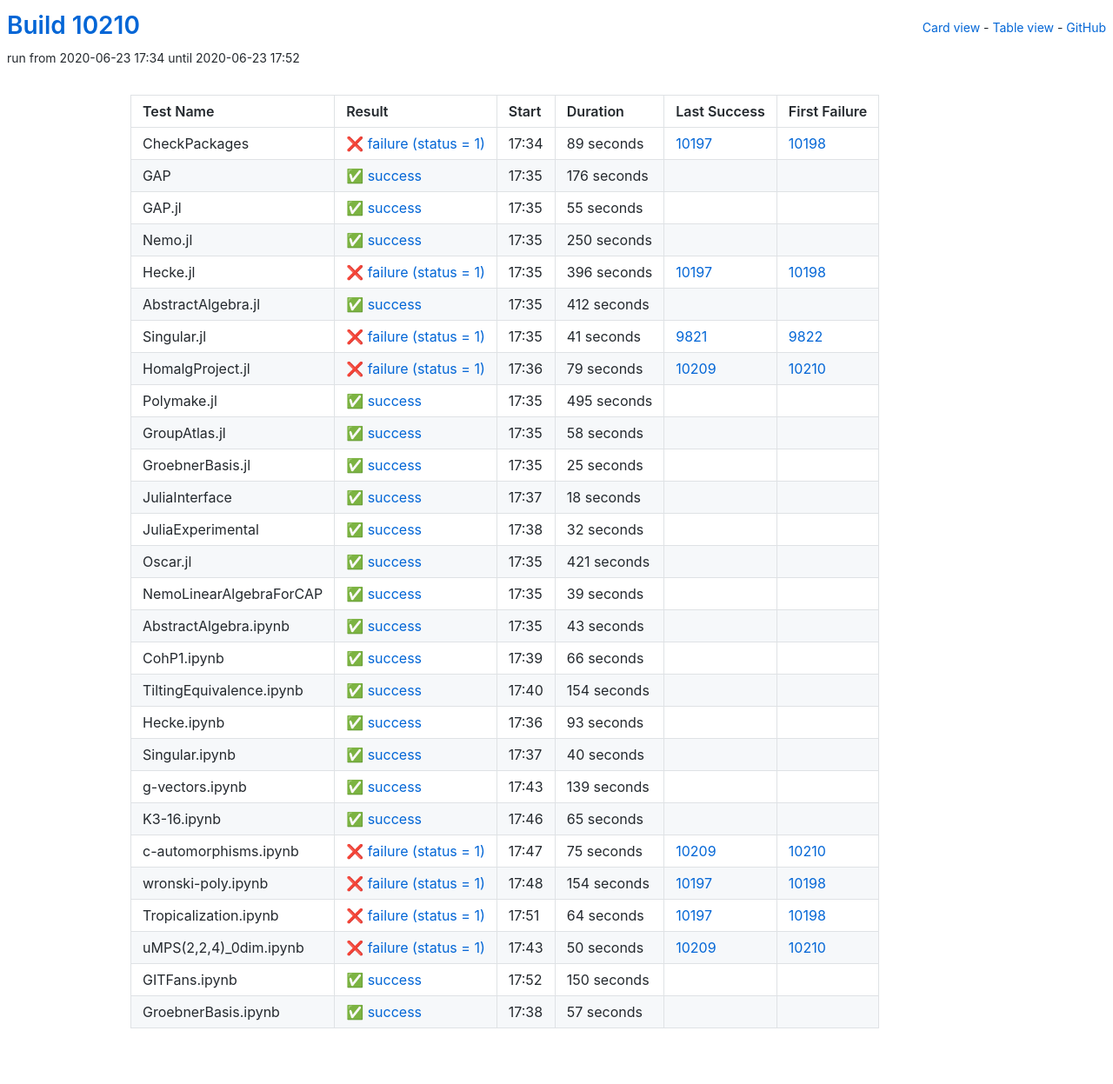
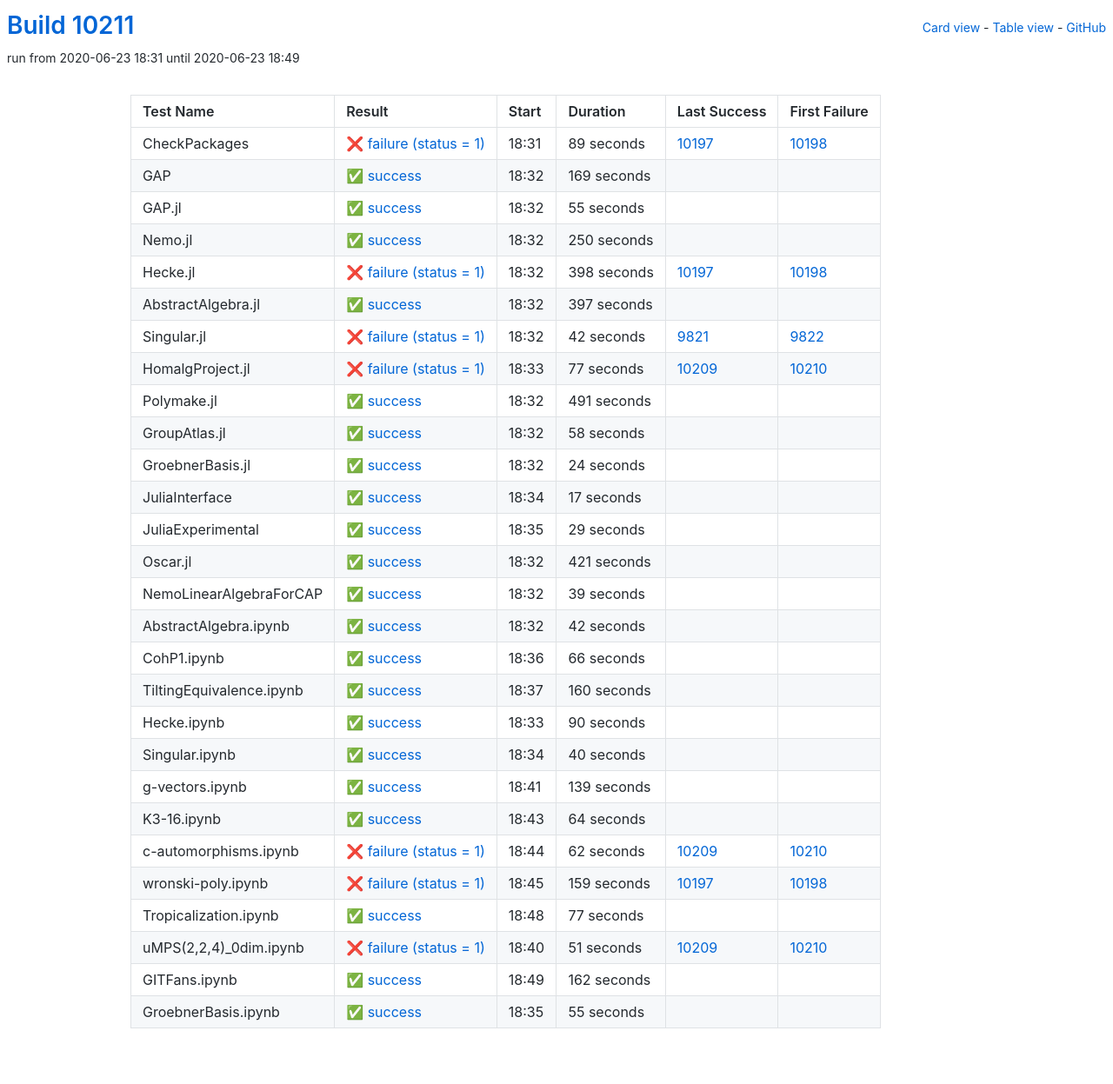
Before and after one commit to oscar-system/oscar-ci-status, a Jekyll site: the page built from table.html, in a window 1280 px wide. Shown: the whole page at 87% size. Built offline with Jekyll 4.4.1, drawn with Linux system fonts in a browser that asks for light colours.

Commit message:
Build #10211

```diff
--- a/_data/ci.yml
+++ b/_data/ci.yml
@@ -1,6 +1,6 @@
 ---
-build: 10210
-build_url: https://oscarci.mathematik.uni-kl.de/job/oscar/10210/
+build: 10211
+build_url: https://oscarci.mathematik.uni-kl.de/job/oscar/10211/
 job: oscar
 organization: oscar-system
 repo: oscar-ci-status
@@ -8,8 +8,8 @@
 tests:
 - name: CheckPackages
   id: checkpackages
-  log: https://oscarci.mathematik.uni-kl.de/job/oscar/10210/artifact/logs/build-10210/CheckPackages.log
-  start: 2020-06-23 17:34
+  log: https://oscarci.mathematik.uni-kl.de/job/oscar/10211/artifact/logs/build-10211/CheckPackages.log
+  start: 2020-06-23 18:31
   success: false
   exitcode: 1
   status: failure
@@ -20,20 +20,20 @@
   first_failure_url: https://oscarci.mathematik.uni-kl.de/job/oscar/10198/
 - name: GAP
   id: gap
-  log: https://oscarci.mathematik.uni-kl.de/job/oscar/10210/artifact/logs/build-10210/GAP.log
-  start: 2020-06-23 17:35
+  log: https://oscarci.mathematik.uni-kl.de/job/oscar/10211/artifact/logs/build-10211/GAP.log
+  start: 2020-06-23 18:32
   success: true
   exitcode: 0
   status: success
-  duration: 176
+  duration: 169
   last_success: false
   last_success_url:
   first_failure: false
   first_failure_url:
 - name: GAP.jl
   id: gap-jl
-  log: https://oscarci.mathematik.uni-kl.de/job/oscar/10210/artifact/logs/build-10210/GAP.jl.log
-  start: 2020-06-23 17:35
+  log: https://oscarci.mathematik.uni-kl.de/job/oscar/10211/artifact/logs/build-10211/GAP.jl.log
+  start: 2020-06-23 18:32
   success: true
   exitcode: 0
   status: success
@@ -44,8 +44,8 @@
   first_failure_url:
 - name: Nemo.jl
   id: nemo-jl
-  log: https://oscarci.mathematik.uni-kl.de/job/oscar/10210/artifact/logs/build-10210/Nemo.jl.log
-  start: 2020-06-23 17:35
+  log: https://oscarci.mathematik.uni-kl.de/job/oscar/10211/artifact/logs/build-10211/Nemo.jl.log
+  start: 2020-06-23 18:32
   success: true
   exitcode: 0
   status: success
@@ -56,68 +56,68 @@
   first_failure_url:
 - name: Hecke.jl
   id: hecke-jl
-  log: https://oscarci.mathematik.uni-kl.de/job/oscar/10210/artifact/logs/build-10210/Hecke.jl.log
-  start: 2020-06-23 17:35
+  log: https://oscarci.mathematik.uni-kl.de/job/oscar/10211/artifact/logs/build-10211/Hecke.jl.log
+  start: 2020-06-23 18:32
   success: false
   exitcode: 1
   status: failure
-  duration: 396
+  duration: 398
   last_success: 10197
   last_success_url: https://oscarci.mathematik.uni-kl.de/job/oscar/10197/
   first_failure: 10198
   first_failure_url: https://oscarci.mathematik.uni-kl.de/job/oscar/10198/
 - name: AbstractAlgebra.jl
   id: abstractalgebra-jl
-  log: https://oscarci.mathematik.uni-kl.de/job/oscar/10210/artifact/logs/build-10210/AbstractAlgebra.jl.log
-  start: 2020-06-23 17:35
+  log: https://oscarci.mathematik.uni-kl.de/job/oscar/10211/artifact/logs/build-10211/AbstractAlgebra.jl.log
+  start: 2020-06-23 18:32
   success: true
   exitcode: 0
   status: success
-  duration: 412
+  duration: 397
   last_success: false
   last_success_url:
   first_failure: false
   first_failure_url:
 - name: Singular.jl
   id: singular-jl
-  log: https://oscarci.mathematik.uni-kl.de/job/oscar/10210/artifact/logs/build-10210/Singular.jl.log
-  start: 2020-06-23 17:35
+  log: https://oscarci.mathematik.uni-kl.de/job/oscar/10211/artifact/logs/build-10211/Singular.jl.log
+  start: 2020-06-23 18:32
   success: false
   exitcode: 1
   status: failure
-  duration: 41
+  duration: 42
   last_success: 9821
   last_success_url: https://oscarci.mathematik.uni-kl.de/job/oscar/9821/
   first_failure: 9822
   first_failure_url: https://oscarci.mathematik.uni-kl.de/job/oscar/9822/
 - name: HomalgProject.jl
   id: homalgproject-jl
-  log: https://oscarci.mathematik.uni-kl.de/job/oscar/10210/artifact/logs/build-10210/HomalgProject.jl.log
-  start: 2020-06-23 17:36
+  log: https://oscarci.mathematik.uni-kl.de/job/oscar/10211/artifact/logs/build-10211/HomalgProject.jl.log
+  start: 2020-06-23 18:33
   success: false
   exitcode: 1
   status: failure
-  duration: 79
+  duration: 77
   last_success: 10209
   last_success_url: https://oscarci.mathematik.uni-kl.de/job/oscar/10209/
   first_failure: 10210
   first_failure_url: https://oscarci.mathematik.uni-kl.de/job/oscar/10210/
 - name: Polymake.jl
   id: polymake-jl
-  log: https://oscarci.mathematik.uni-kl.de/job/oscar/10210/artifact/logs/build-10210/Polymake.jl.log
-  start: 2020-06-23 17:35
+  log: https://oscarci.mathematik.uni-kl.de/job/oscar/10211/artifact/logs/build-10211/Polymake.jl.log
+  start: 2020-06-23 18:32
   success: true
   exitcode: 0
   status: success
-  duration: 495
+  duration: 491
   last_success: false
   last_success_url:
   first_failure: false
   first_failure_url:
 - name: GroupAtlas.jl
   id: groupatlas-jl
-  log: https://oscarci.mathematik.uni-kl.de/job/oscar/10210/artifact/logs/build-10210/GroupAtlas.jl.log
-  start: 2020-06-23 17:35
+  log: https://oscarci.mathematik.uni-kl.de/job/oscar/10211/artifact/logs/build-10211/GroupAtlas.jl.log
+  start: 2020-06-23 18:32
   success: true
   exitcode: 0
   status: success
@@ -128,44 +128,44 @@
   first_failure_url:
 - name: GroebnerBasis.jl
   id: groebnerbasis-jl
-  log: https://oscarci.mathematik.uni-kl.de/job/oscar/10210/artifact/logs/build-10210/GroebnerBasis.jl.log
-  start: 2020-06-23 17:35
+  log: https://oscarci.mathematik.uni-kl.de/job/oscar/10211/artifact/logs/build-10211/GroebnerBasis.jl.log
+  start: 2020-06-23 18:32
   success: true
   exitcode: 0
   status: success
-  duration: 25
+  duration: 24
   last_success: false
   last_success_url:
   first_failure: false
   first_failure_url:
 - name: JuliaInterface
   id: juliainterface
-  log: https://oscarci.mathematik.uni-kl.de/job/oscar/10210/artifact/logs/build-10210/JuliaInterface.log
-  start: 2020-06-23 17:37
+  log: https://oscarci.mathematik.uni-kl.de/job/oscar/10211/artifact/logs/build-10211/JuliaInterface.log
+  start: 2020-06-23 18:34
   success: true
   exitcode: 0
   status: success
-  duration: 18
+  duration: 17
   last_success: false
   last_success_url:
   first_failure: false
   first_failure_url:
 - name: JuliaExperimental
   id: juliaexperimental
-  log: https://oscarci.mathematik.uni-kl.de/job/oscar/10210/artifact/logs/build-10210/JuliaExperimental.log
-  start: 2020-06-23 17:38
+  log: https://oscarci.mathematik.uni-kl.de/job/oscar/10211/artifact/logs/build-10211/JuliaExperimental.log
+  start: 2020-06-23 18:35
   success: true
   exitcode: 0
   status: success
-  duration: 32
+  duration: 29
   last_success: false
   last_success_url:
   first_failure: false
   first_failure_url:
 - name: Oscar.jl
   id: oscar-jl
-  log: https://oscarci.mathematik.uni-kl.de/job/oscar/10210/artifact/logs/build-10210/Oscar.jl.log
-  start: 2020-06-23 17:35
+  log: https://oscarci.mathematik.uni-kl.de/job/oscar/10211/artifact/logs/build-10211/Oscar.jl.log
+  start: 2020-06-23 18:32
   success: true
   exitcode: 0
   status: success
@@ -176,8 +176,8 @@
   first_failure_url:
 - name: NemoLinearAlgebraForCAP
   id: nemolinearalgebraforcap
-  log: https://oscarci.mathematik.uni-kl.de/job/oscar/10210/artifact/logs/build-10210/NemoLinearAlgebraForCAP.log
-  start: 2020-06-23 17:35
+  log: https://oscarci.mathematik.uni-kl.de/job/oscar/10211/artifact/logs/build-10211/NemoLinearAlgebraForCAP.log
+  start: 2020-06-23 18:32
   success: true
   exitcode: 0
   status: success
@@ -188,20 +188,20 @@
   first_failure_url:
 - name: AbstractAlgebra.ipynb
   id: abstractalgebra-ipynb
-  log: https://oscarci.mathematik.uni-kl.de/job/oscar/10210/artifact/logs/build-10210/AbstractAlgebra.ipynb.log
-  start: 2020-06-23 17:35
+  log: https://oscarci.mathematik.uni-kl.de/job/oscar/10211/artifact/logs/build-10211/AbstractAlgebra.ipynb.log
+  start: 2020-06-23 18:32
   success: true
   exitcode: 0
   status: success
-  duration: 43
+  duration: 42
   last_success: false
   last_success_url:
   first_failure: false
   first_failure_url:
 - name: CohP1.ipynb
   id: cohp1-ipynb
-  log: https://oscarci.mathematik.uni-kl.de/job/oscar/10210/artifact/logs/build-10210/CohP1.ipynb.log
-  start: 2020-06-23 17:39
+  log: https://oscarci.mathematik.uni-kl.de/job/oscar/10211/artifact/logs/build-10211/CohP1.ipynb.log
+  start: 2020-06-23 18:36
   success: true
   exitcode: 0
   status: success
@@ -212,32 +212,32 @@
   first_failure_url:
 - name: TiltingEquivalence.ipynb
   id: tiltingequivalence-ipynb
-  log: https://oscarci.mathematik.uni-kl.de/job/oscar/10210/artifact/logs/build-10210/TiltingEquivalence.ipynb.log
-  start: 2020-06-23 17:40
+  log: https://oscarci.mathematik.uni-kl.de/job/oscar/10211/artifact/logs/build-10211/TiltingEquivalence.ipynb.log
+  start: 2020-06-23 18:37
   success: true
   exitcode: 0
   status: success
-  duration: 154
+  duration: 160
   last_success: false
   last_success_url:
   first_failure: false
   first_failure_url:
 - name: Hecke.ipynb
   id: hecke-ipynb
-  log: https://oscarci.mathematik.uni-kl.de/job/oscar/10210/artifact/logs/build-10210/Hecke.ipynb.log
-  start: 2020-06-23 17:36
+  log: https://oscarci.mathematik.uni-kl.de/job/oscar/10211/artifact/logs/build-10211/Hecke.ipynb.log
+  start: 2020-06-23 18:33
   success: true
   exitcode: 0
   status: success
-  duration: 93
+  duration: 90
   last_success: false
   last_success_url:
   first_failure: false
   first_failure_url:
 - name: Singular.ipynb
   id: singular-ipynb
-  log: https://oscarci.mathematik.uni-kl.de/job/oscar/10210/artifact/logs/build-10210/Singular.ipynb.log
-  start: 2020-06-23 17:37
+  log: https://oscarci.mathematik.uni-kl.de/job/oscar/10211/artifact/logs/build-10211/Singular.ipynb.log
+  start: 2020-06-23 18:34
   success: true
   exitcode: 0
   status: success
@@ -248,8 +248,8 @@
   first_failure_url:
 - name: g-vectors.ipynb
   id: g-vectors-ipynb
-  log: https://oscarci.mathematik.uni-kl.de/job/oscar/10210/artifact/logs/build-10210/g-vectors.ipynb.log
-  start: 2020-06-23 17:43
+  log: https://oscarci.mathematik.uni-kl.de/job/oscar/10211/artifact/logs/build-10211/g-vectors.ipynb.log
+  start: 2020-06-23 18:41
   success: true
   exitcode: 0
   status: success
@@ -260,84 +260,84 @@
   first_failure_url:
 - name: K3-16.ipynb
   id: k3-16-ipynb
-  log: https://oscarci.mathematik.uni-kl.de/job/oscar/10210/artifact/logs/build-10210/K3-16.ipynb.log
-  start: 2020-06-23 17:46
+  log: https://oscarci.mathematik.uni-kl.de/job/oscar/10211/artifact/logs/build-10211/K3-16.ipynb.log
+  start: 2020-06-23 18:43
   success: true
   exitcode: 0
   status: success
-  duration: 65
+  duration: 64
   last_success: false
   last_success_url:
   first_failure: false
   first_failure_url:
 - name: c-automorphisms.ipynb
   id: c-automorphisms-ipynb
-  log: https://oscarci.mathematik.uni-kl.de/job/oscar/10210/artifact/logs/build-10210/c-automorphisms.ipynb.log
-  start: 2020-06-23 17:47
+  log: https://oscarci.mathematik.uni-kl.de/job/oscar/10211/artifact/logs/build-10211/c-automorphisms.ipynb.log
+  start: 2020-06-23 18:44
   success: false
   exitcode: 1
   status: failure
-  duration: 75
+  duration: 62
   last_success: 10209
   last_success_url: https://oscarci.mathematik.uni-kl.de/job/oscar/10209/
   first_failure: 10210
   first_failure_url: https://oscarci.mathematik.uni-kl.de/job/oscar/10210/
 - name: wronski-poly.ipynb
   id: wronski-poly-ipynb
-  log: https://oscarci.mathematik.uni-kl.de/job/oscar/10210/artifact/logs/build-10210/wronski-poly.ipynb.log
-  start: 2020-06-23 17:48
+  log: https://oscarci.mathematik.uni-kl.de/job/oscar/10211/artifact/logs/build-10211/wronski-poly.ipynb.log
+  start: 2020-06-23 18:45
   success: false
   exitcode: 1
   status: failure
-  duration: 154
+  duration: 159
   last_success: 10197
   last_success_url: https://oscarci.mathematik.uni-kl.de/job/oscar/10197/
   first_failure: 10198
   first_failure_url: https://oscarci.mathematik.uni-kl.de/job/oscar/10198/
 - name: Tropicalization.ipynb
   id: tropicalization-ipynb
-  log: https://oscarci.mathematik.uni-kl.de/job/oscar/10210/artifact/logs/build-10210/Tropicalization.ipynb.log
-  start: 2020-06-23 17:51
+  log: https://oscarci.mathematik.uni-kl.de/job/oscar/10211/artifact/logs/build-10211/Tropicalization.ipynb.log
+  start: 2020-06-23 18:48
+  success: true
+  exitcode: 0
+  status: success
+  duration: 77
+  last_success: false
+  last_success_url:
+  first_failure: false
+  first_failure_url:
+- name: uMPS(2,2,4)_0dim.ipynb
+  id: umps-2-2-4-0dim-ipynb
+  log: https://oscarci.mathematik.uni-kl.de/job/oscar/10211/artifact/logs/build-10211/uMPS-2-2-4-_0dim.ipynb.log
+  start: 2020-06-23 18:40
   success: false
   exitcode: 1
   status: failure
-  duration: 64
-  last_success: 10197
-  last_success_url: https://oscarci.mathematik.uni-kl.de/job/oscar/10197/
-  first_failure: 10198
-  first_failure_url: https://oscarci.mathematik.uni-kl.de/job/oscar/10198/
-- name: uMPS(2,2,4)_0dim.ipynb
-  id: umps-2-2-4-0dim-ipynb
-  log: https://oscarci.mathematik.uni-kl.de/job/oscar/10210/artifact/logs/build-10210/uMPS-2-2-4-_0dim.ipynb.log
-  start: 2020-06-23 17:43
-  success: false
-  exitcode: 1
-  status: failure
-  duration: 50
+  duration: 51
   last_success: 10209
   last_success_url: https://oscarci.mathematik.uni-kl.de/job/oscar/10209/
   first_failure: 10210
   first_failure_url: https://oscarci.mathematik.uni-kl.de/job/oscar/10210/
 - name: GITFans.ipynb
   id: gitfans-ipynb
-  log: https://oscarci.mathematik.uni-kl.de/job/oscar/10210/artifact/logs/build-10210/GITFans.ipynb.log
-  start: 2020-06-23 17:52
+  log: https://oscarci.mathematik.uni-kl.de/job/oscar/10211/artifact/logs/build-10211/GITFans.ipynb.log
+  start: 2020-06-23 18:49
   success: true
   exitcode: 0
   status: success
-  duration: 150
+  duration: 162
   last_success: false
   last_success_url:
   first_failure: false
   first_failure_url:
 - name: GroebnerBasis.ipynb
   id: groebnerbasis-ipynb
-  log: https://oscarci.mathematik.uni-kl.de/job/oscar/10210/artifact/logs/build-10210/GroebnerBasis.ipynb.log
-  start: 2020-06-23 17:38
+  log: https://oscarci.mathematik.uni-kl.de/job/oscar/10211/artifact/logs/build-10211/GroebnerBasis.ipynb.log
+  start: 2020-06-23 18:35
   success: true
   exitcode: 0
   status: success
-  duration: 57
+  duration: 55
   last_success: false
   last_success_url:
   first_failure: false
```
Also changed, not shown: README.md.
